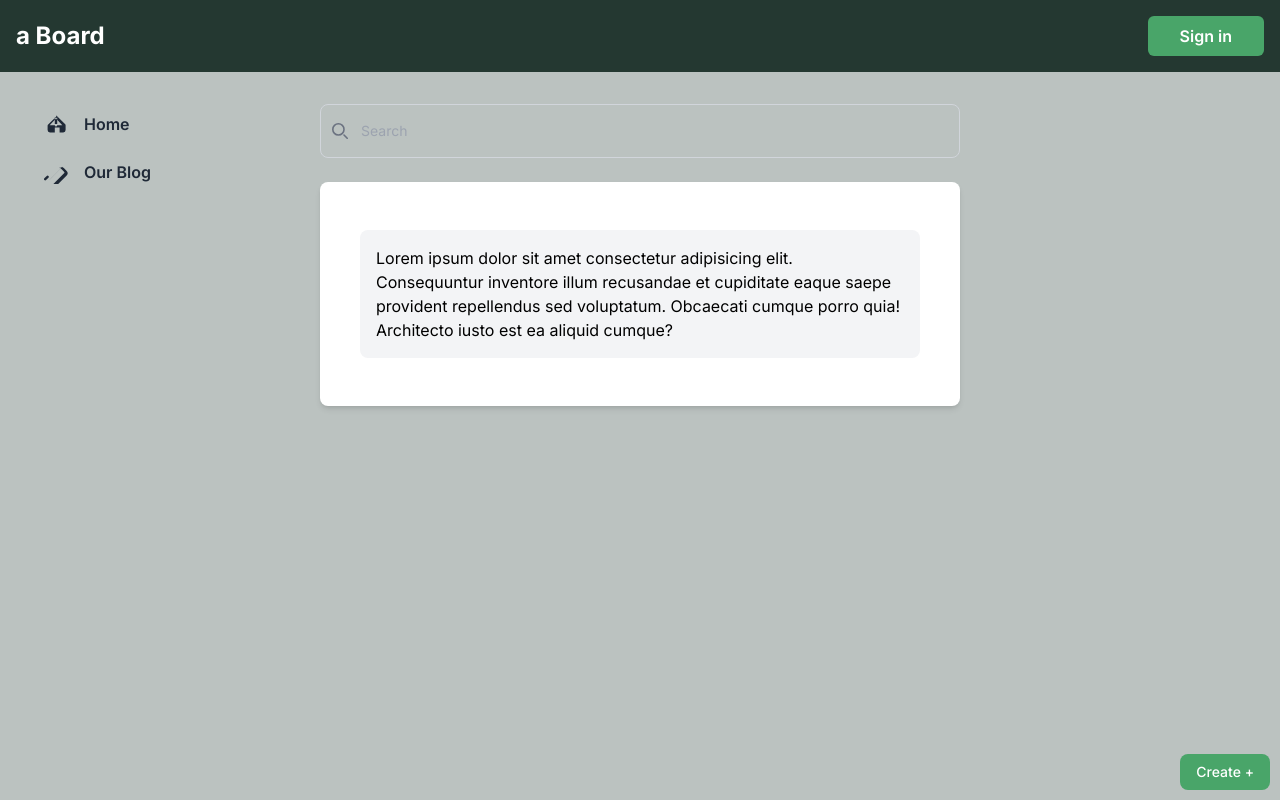
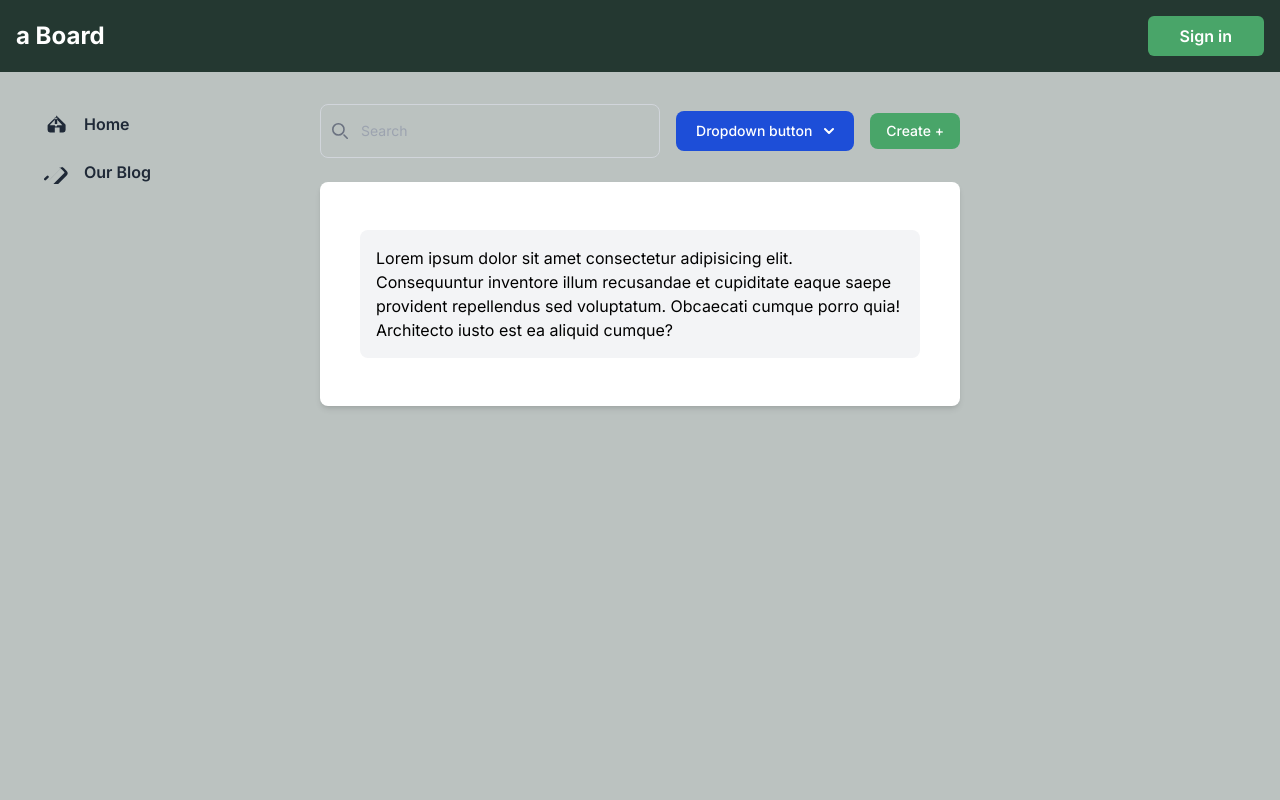
Before and after one commit to NolthawatD/Blog-Challenge, a Next.js app in the folder blog-frontend/: page / in a window 1280 px wide. Built offline with nearby package versions, Linux system fonts and the light colour scheme.

Commit message:
Update page.tsx

```diff
--- a/blog-frontend/src/app/page.tsx
+++ b/blog-frontend/src/app/page.tsx
@@ -1,11 +1,21 @@
-import Image from "next/image";
+"use client";
+
+import { useState } from "react";
 
 export default function Home() {
+  const [dropdownOpen, setDropdownOpen] = useState(false);
+
+  const toggleDropdown = () => {
+    setDropdownOpen(!dropdownOpen);
+  };
+
   return (
     <div>
-			<div className="my-6 ">
-				<div className="relative">
-					<div className="absolute inset-y-0 start-0 flex items-center ps-3  pointer-events-none">
+      <div className="my-6">
+        <div className="flex items-center space-x-4">
+          {/* Search */}
+          <div className="relative flex-grow">
+            <div className="absolute inset-y-0 start-0 flex items-center ps-3 pointer-events-none">
               <svg
                 className="w-4 h-4 text-gray-500 dark:text-gray-400"
                 aria-hidden="true"
@@ -30,23 +40,100 @@ export default function Home() {
               required
             />
           </div>
+
+          {/* Dropdown */}
+          <div className="relative hidden md:block">
+            <button
+              id="dropdownDefaultButton"
+              onClick={toggleDropdown}
+              className="text-white bg-blue-700 hover:bg-blue-800 focus:ring-4 focus:outline-none focus:ring-blue-300 font-medium rounded-lg text-sm px-5 py-2.5 text-center inline-flex items-center dark:bg-blue-600 dark:hover:bg-blue-700 dark:focus:ring-blue-800"
+              type="button"
+            >
+              Dropdown button{" "}
+              <svg
+                className="w-2.5 h-2.5 ms-3"
+                aria-hidden="true"
+                xmlns="http://www.w3.org/2000/svg"
+                fill="none"
+                viewBox="0 0 10 6"
+              >
+                <path
+                  stroke="currentColor"
+                  stroke-linecap="round"
+                  stroke-linejoin="round"
+                  stroke-width="2"
+                  d="m1 1 4 4 4-4"
+                />
+              </svg>
+            </button>
+
+            <div
+              id="dropdown"
+              className={`absolute top-full mt-2 ${
+                dropdownOpen ? "block" : "hidden"
+              } bg-white divide-y divide-gray-100 rounded-lg shadow w-44 dark:bg-gray-700 z-20`}
+            >
+              <ul
+                className="py-2 text-sm text-gray-700 dark:text-gray-200"
+                aria-labelledby="dropdownDefaultButton"
+              >
+                <li>
+                  <a
+                    href="#"
+                    className="block px-4 py-2 hover:bg-gray-100 dark:hover:bg-gray-600 dark:hover:text-white"
+                  >
+                    Dashboard
+                  </a>
+                </li>
+                <li>
+                  <a
+                    href="#"
+                    className="block px-4 py-2 hover:bg-gray-100 dark:hover:bg-gray-600 dark:hover:text-white"
+                  >
+                    Settings
+                  </a>
+                </li>
+                <li>
+                  <a
+                    href="#"
+                    className="block px-4 py-2 hover:bg-gray-100 dark:hover:bg-gray-600 dark:hover:text-white"
+                  >
+                    Earnings
+                  </a>
+                </li>
+                <li>
+                  <a
+                    href="#"
+                    className="block px-4 py-2 hover:bg-gray-100 dark:hover:bg-gray-600 dark:hover:text-white"
+                  >
+                    Sign out
+                  </a>
+                </li>
+              </ul>
+            </div>
+          </div>
+
+          {/* Create */}
           <button
             type="submit"
-					className="text-white absolute end-2.5 bottom-2.5 bg-custom-success 0focus:ring-4 focus:outline-none focus:ring-blue-300 font-medium rounded-lg text-sm px-4 py-2 "
+            className="text-white bg-custom-success focus:ring-4 focus:outline-none focus:ring-blue-300 font-medium rounded-lg text-sm px-4 py-2 hidden md:block"
           >
             Create +
           </button>
         </div>
+      </div>
+
       {/* content */}
       <div className="bg-white rounded-lg shadow-md p-8">
         <div className="container mx-auto">
           <div className="flex flex-row flex-wrap py-4">
-						<aside className="w-full  px-2">
+            <aside className="w-full px-2">
               <div className="sticky top-0 p-4 w-full bg-gray-100 rounded-lg">
                 <ul className="flex flex-col overflow-hidden rounded-lg">
-									Lorem ipsum dolor sit amet consectetur adipisicing elit. Consequuntur inventore illum recusandae et cupiditate
-									eaque saepe provident repellendus sed voluptatum. Obcaecati cumque porro quia! Architecto iusto est ea aliquid
-									cumque?
+                  Lorem ipsum dolor sit amet consectetur adipisicing elit.
+                  Consequuntur inventore illum recusandae et cupiditate eaque
+                  saepe provident repellendus sed voluptatum. Obcaecati cumque
+                  porro quia! Architecto iusto est ea aliquid cumque?
                 </ul>
               </div>
             </aside>
```
Lines whose indentation alone changed are shown as unchanged.
